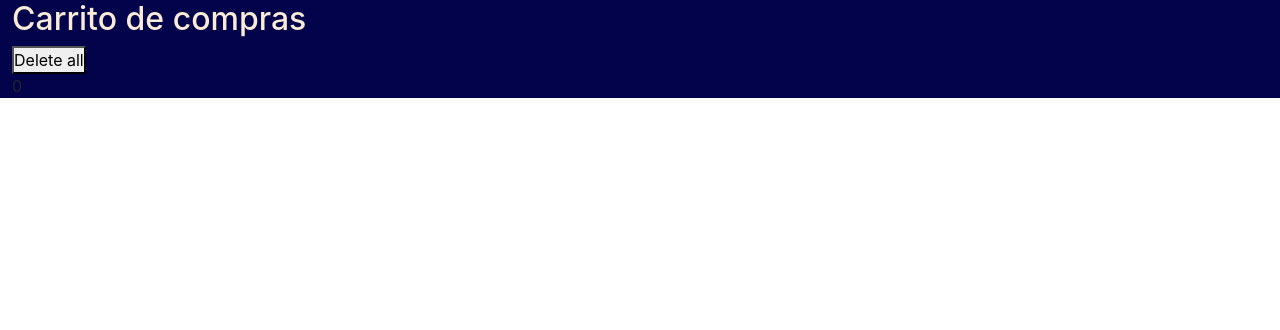
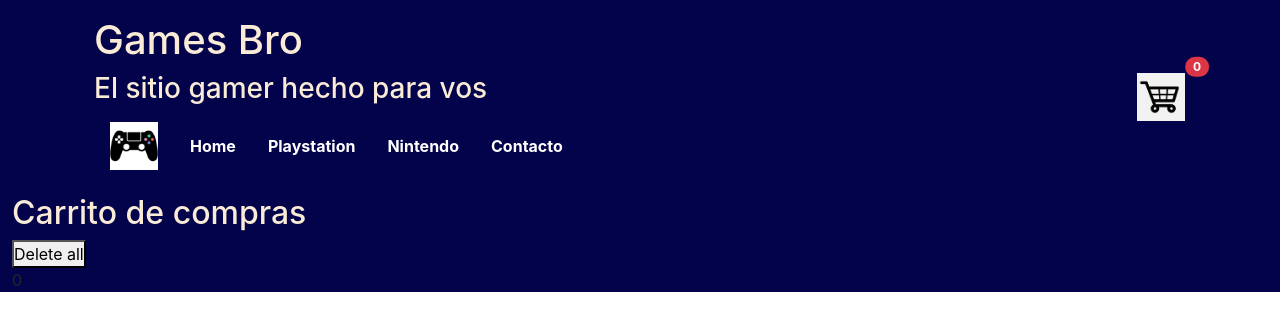
Before and after one commit to pabloporci/gamesbroapp, a React (Create React App) app: page /cart in a window 1280 px wide. Shown: the top 330 px of the page. Built offline with nearby package versions, Linux system fonts and the light colour scheme.

Commit message:
Firebase

```diff
--- a/src/components/Cart/Cart.jsx
+++ b/src/components/Cart/Cart.jsx
@@ -1,11 +1,13 @@
 import { useContext } from 'react';
 import { CartContext } from '../../Context/CartContext';
+import Header from '../Header';
 
 const Cart = () => {
   const { cart, deleteOne, deleteAll, cartTotal } = useContext(CartContext);
 
   return (
     <div className="container-fluid fondo_azul">
+      <Header />
       <section>
         <h2 className="letra_titulo" >Carrito de compras</h2>
         {cart.map((item) => (
```
